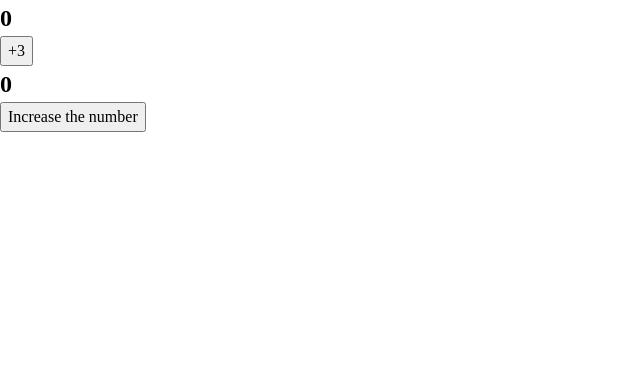
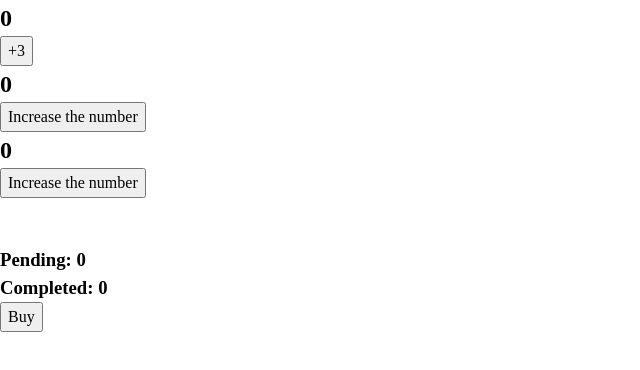
Before and after one commit to takunagai/react-official-tutorial, a React (Create React App) app: page / in a window 1280 px wide. Shown: the top 370 px of the page, without its empty margins (0-640 px from the left). Built offline with nearby package versions, Linux system fonts and the light colour scheme.

Commit message:
レンダリングとコミット 6 - Try out some challenges 1 時間かかる処理の Pending と Completed 数の表示

```diff
--- /dev/null
+++ b/src/RequestTracker.jsx
@@ -0,0 +1,39 @@
+import { useState } from 'react'
+
+/**
+ * Buy ボタンを押すと、2秒後に完了。その間の Pending 数と完了数を表示する
+ * 連打して正常に機能するか確かめる
+ */
+export default function RequestTracker() {
+  const [pending, setPending] = useState(0)
+  const [completed, setCompleted] = useState(0)
+
+  async function handleClick() {
+    setPending(p => p + 1)
+    await delay(2000)
+    setPending(p => p - 1)
+    setCompleted(c => c + 1)
+  }
+
+  return (
+    <section style={{
+      marginTop: '3rem'
+    }}>
+      <h3>
+        Pending: {pending}
+      </h3>
+      <h3>
+        Completed: {completed}
+      </h3>
+      <button onClick={handleClick}>
+        Buy
+      </button>
+    </section>
+  )
+}
+
+function delay(ms) {
+  return new Promise(resolve => {
+    setTimeout(resolve, ms)
+  })
+}
--- /dev/null
+++ b/src/TestCounter4.jsx
@@ -0,0 +1,15 @@
+import { useState } from 'react'
+
+export default function TestCounter4() {
+  const [number, setNumber] = useState(0)
+  return (
+    <>
+      <h2>{number}</h2>
+      <button onClick = {() => {
+        setNumber(number + 5) // 次回のレンダリングにしか反映されない
+        setNumber(n => n + 1) // アップデータ関数で、レンダリングに反映
+        setNumber(42) // 42 になる (キューに「replacewith42」を追加)
+      }}>Increase the number</button>
+    </>
+  )
+}
--- a/src/index.js
+++ b/src/index.js
@@ -16,6 +16,8 @@ import './index.css'
 // import TrafficLight from './TrafficLight'
 import TestCounter2 from './TestCounter2'
 import TestCounter3 from './TestCounter3'
+import TestCounter4 from './TestCounter4'
+import RequestTracker from './RequestTracker'
 
 
 const container = document.getElementById('root')
@@ -38,6 +40,8 @@ root.render(
     {/*<TrafficLight />*/}
     <TestCounter2 />
     <TestCounter3 />
+    <TestCounter4 />
+    <RequestTracker />
   </React.StrictMode>
 )
 
```
Also changed, not shown: 1 other file (tests, documents, lock files or other folders).
